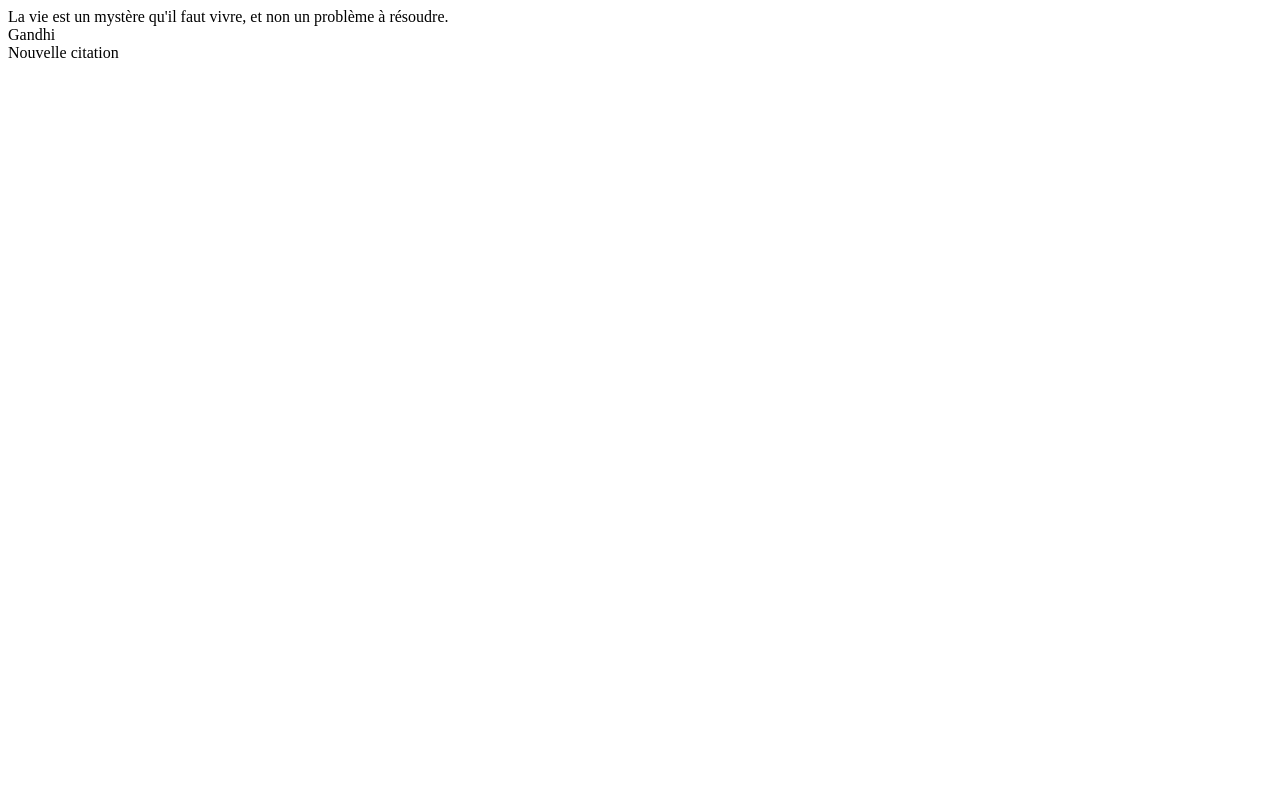
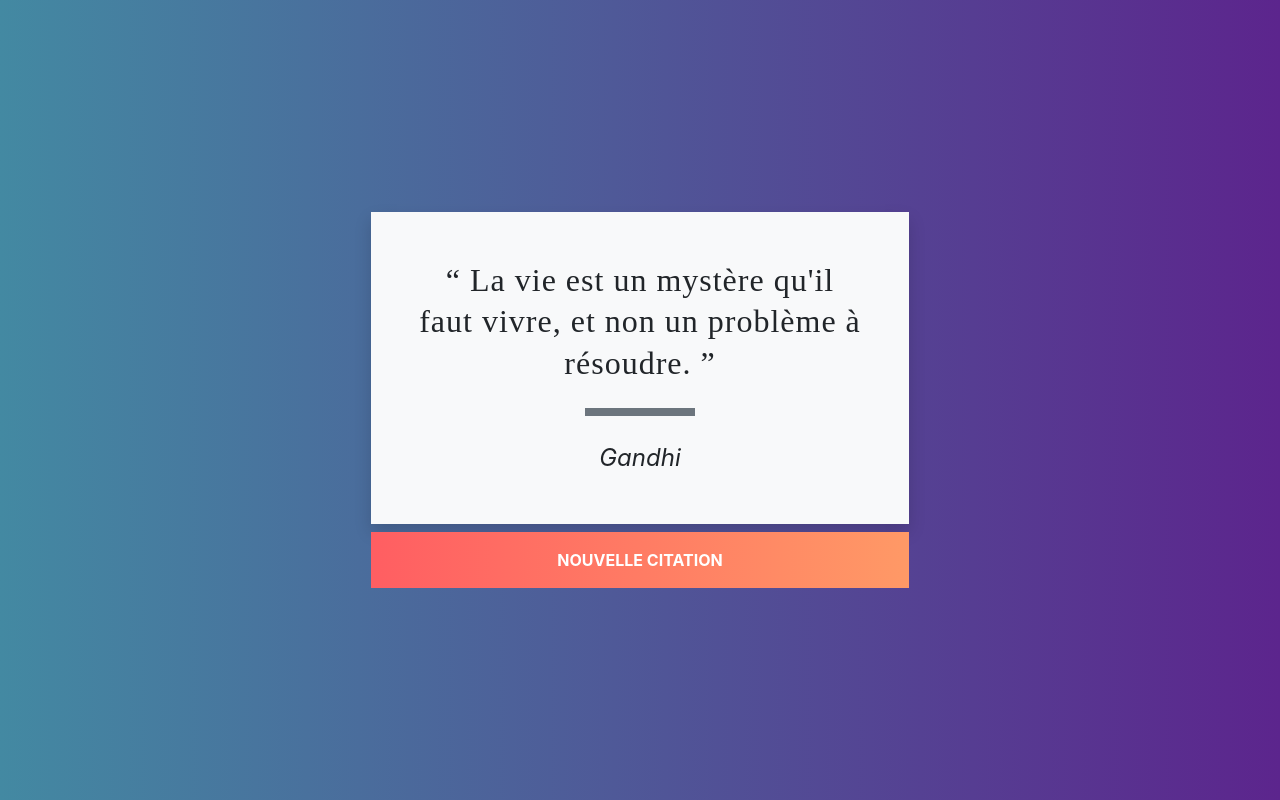
Before and after one commit to OusmaneDRAME/GenerateurDeCitations, a plain HTML site: page index.html in a window 1280 px wide. Drawn offline with nearby package versions, Linux system fonts and the light colour scheme.

Commit message:
Mise en page de la page (CSS, BOOSTRAP)

```diff
--- a/index.html
+++ b/index.html
@@ -3,6 +3,9 @@
 <head>
     <meta charset="UTF-8">
     <meta name="viewport" content="width=device-width, initial-scale=1.0">
+    <link rel="stylesheet" href="style.css"/>
+    <link rel="stylesheet" href="https://stackpath.bootstrapcdn.com/bootstrap/4.5.2/css/bootstrap.min.css"
+    integrity="sha384-JcKb8q3iqJ61gNV9KGb8thSsNjpSL0n8PARn9HuZOnIxN0hoP+VmmDGMN5t9UJ0Z" crossorigin="anonymous">
     <title>Generateur de citation</title>
 </head>
 <body>
--- a/style.css
+++ b/style.css
@@ -0,0 +1,34 @@
+html, body {
+    background: #5C258D;
+    background: -webkit-linear-gradient(to right, #4389A2, #5C258D);
+    background: linear-gradient(to right, #4389A2, #5C258D);
+    height: 100%;
+    min-width: 500px;
+  }
+
+  #citation {
+    font-size: 2em;
+    font-family: 'Satisfy', curve;
+    line-height: 1.3em;
+    letter-spacing: 1px;
+  }
+
+  #citation:before {
+      content: open-quote;
+  }
+
+  #citation:after {
+      content: close-quote;
+  }
+
+  #auteur {
+    font-size: 1.5em;
+    font-style: italic;
+  }
+
+  #nouveau {
+    background: #ff9966;
+    background: -webkit-linear-gradient(to right, #ff5e62, #ff9966);
+    background: linear-gradient(to right, #ff5e62, #ff9966);
+    cursor: pointer;
+  }
```
